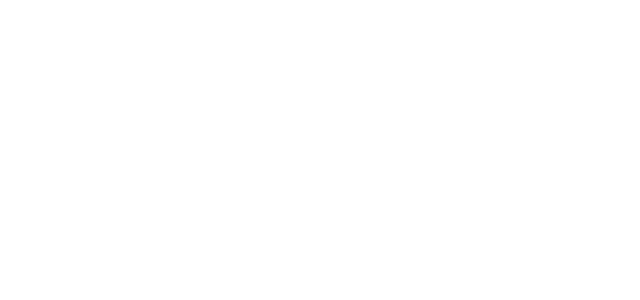
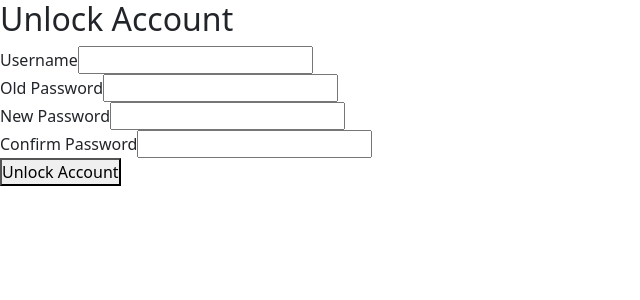
Before and after one commit to ArunKumar237/HIS-project, a React (Vite) app in the folder frontend/: page /unlock in a window 1280 px wide. Before the commit this address had no page. Shown: the top 300 px of the page, without its empty margins (0-640 px from the left). Built offline with nearby package versions, Linux system fonts and the light colour scheme.

Commit message:
authentication completed with frontend(only functionality)

```diff
--- a/frontend/eslint.config.js
+++ b/frontend/eslint.config.js
@@ -33,6 +33,6 @@ export default [
         'warn',
         { allowConstantExport: true },
       ],
-    },
+    }
   },
 ]
--- a/frontend/package.json
+++ b/frontend/package.json
@@ -12,6 +12,7 @@
   "dependencies": {
     "axios": "^1.7.7",
     "bootstrap": "^5.3.3",
+    "jose": "^5.8.0",
     "react": "^18.3.1",
     "react-bootstrap": "^2.10.4",
     "react-dom": "^18.3.1",
--- /dev/null
+++ b/frontend/src/App.css
@@ -0,0 +1,10 @@
+*{
+    margin: 0;
+    padding: 0;
+    box-sizing: border-box;
+}
+
+html,body{
+    width: 100%;
+    height: 100%;
+}
--- a/frontend/src/App.jsx
+++ b/frontend/src/App.jsx
@@ -1,8 +1,13 @@
-import { useState } from 'react'
+// import { useState } from 'react'
 import { BrowserRouter, Routes, Route } from "react-router-dom";
 import Login from './components/auth/Login'
 import Navbar from './components/navbar/Navbar';
 import Cases from './components/data_col/Cases';
+import Dashboard from './components/dashboard/Dashboard';
+import Unlock from './components/auth/Unlock';
+import Forget from "./components/auth/Forget";
+import './App.css'
+import Reset from "./components/auth/Reset";
 function App() {
   return (
     <>
@@ -11,6 +16,10 @@ function App() {
           <Route path="/" element={<Navbar />}></Route>
           <Route path="/login" element={<Login />}></Route>
           <Route path="/cases" element={<Cases />}></Route>
+          <Route path="/dashboard" element={<Dashboard />}></Route>
+          <Route path="/unlock" element={<Unlock />}></Route>
+          <Route path="/forgot" element={<Forget />}></Route>
+          <Route path="/reset" element={<Reset />}></Route>
         </Routes>
       </BrowserRouter>
     </>
--- /dev/null
+++ b/frontend/src/components/auth/Forget.jsx
@@ -0,0 +1,57 @@
+import React from 'react'
+import { useNavigate } from 'react-router-dom';
+import { useState } from 'react';
+import axios from 'axios'
+
+const Forget = () => {
+    const navigate = useNavigate();
+    const [formData, setFormData] = useState({
+        email: ''
+    });
+    const [error, setError] = useState('');
+    const [message, setMessage] = useState('');
+
+    const handleChange = (e) => {
+        const { name, value } = e.target;
+        setFormData({
+            ...formData,
+            [name]: value,
+        });
+    };
+
+    const handleSubmit = async (e) => {
+        e.preventDefault();
+
+        const { email } = formData;
+        try {
+            const response = await axios.post('http://127.0.0.1:8000/api/user/change-password/', { email });
+            setMessage('Form submitted successfully, reset password sent to your registered mail');
+        } catch (error) {
+            setError('Error submitting form:', error);
+        }
+    };
+
+    return (
+        <div>
+            <h2>Get reset link</h2>
+            <form onSubmit={handleSubmit}>
+                <div>
+                    <label htmlFor="email">Email</label>
+                    <input
+                        type="text"
+                        id="email"
+                        value={formData.email}
+                        onChange={handleChange}
+                        name="email"
+                        required
+                    />
+                </div>
+                {error && <div>{error}</div>}
+                <button type="submit">Create link</button>
+                {message && <p>{message}</p>}
+            </form>
+        </div>
+    )
+}
+
+export default Forget
--- a/frontend/src/components/auth/Login.jsx
+++ b/frontend/src/components/auth/Login.jsx
@@ -1,53 +1,78 @@
-import React, { useState } from 'react';
-import { useNavigate } from 'react-router-dom';
+import { useState } from 'react'
 import axios from 'axios';
+import { useNavigate, Link } from 'react-router-dom';
+import { decodeJwt } from 'jose';
 
-function LoginForm() {
+
+// Usage in a component
+const Login = () => {
     const [username, setUsername] = useState('');
     const [password, setPassword] = useState('');
     const [error, setError] = useState('');
-    const navigate = useNavigate();
+    const navigate = useNavigate()
 
-    const handleSubmit = async (event) => {
-        event.preventDefault();
-        console.log(event.target.username.value, event.target.password.value)
-        console.log(username, password)
+    const loginUser = async (username, password) => {
         try {
-            const response = await axios.post('http://localhost:8000/api/token/', {
-                username,
-                password
-            });
-            localStorage.setItem('access_token', response.data.access);
-            localStorage.setItem('refresh_token', response.data.refresh);
-            // Redirect or update UI after successful login
-            navigate('/cases')
+            const response = await axios.post('http://127.0.0.1:8000/api/token/', username, password);
+            const { access, refresh } = response.data;
+
+            const redirect_to_unlock = decodeJwt(access).redirect_to_unlock
+            console.log('redirect:', redirect_to_unlock)
+
+            localStorage.setItem('access_token', access);
+            localStorage.setItem('refresh_token', refresh);
+
+            if (redirect_to_unlock) {
+                // Redirect to unlock page if the flag is true
+                navigate('/unlock');
+            } else {
+                // Redirect to the default page
+                navigate('/dashboard');
+            }
         } catch (error) {
-            setError('Login failed. Please check your credentials.');
+            setError('Error logging in:', error);
         }
     };
 
+    const handleSubmit = (e) => {
+        e.preventDefault();
+        loginUser({ username, password });
+    };
+
     return (
+        <div>
+            <h2>Login</h2>
             <form onSubmit={handleSubmit}>
+                <div>
+                    <label htmlFor="username">Username</label>
                     <input
                         type="text"
+                        id="username"
                         value={username}
                         onChange={(e) => setUsername(e.target.value)}
-                placeholder="Username"
                         name='username'
                         required
                     />
+                </div>
+                <div>
+                    <label htmlFor="password">Password</label>
                     <input
                         type="password"
+                        id="password"
                         value={password}
                         onChange={(e) => setPassword(e.target.value)}
-                placeholder="Password"
                         name='password'
                         required
                     />
+                </div>
+                <div>
+                    <Link to={'/forgot'}>Forgot password</Link>
+                </div>
+                {error && <div>{error}</div>}
                 <button type="submit">Login</button>
-            {error && <p>{error}</p>}
             </form>
+        </div>
     );
-}
+};
 
-export default LoginForm;
+export default Login
--- /dev/null
+++ b/frontend/src/components/auth/Reset.jsx
@@ -0,0 +1,71 @@
+import React, { useState, useEffect } from 'react';
+import axios from 'axios';
+import { useLocation, useNavigate } from 'react-router-dom';
+
+const useQuery = () => {
+    return new URLSearchParams(useLocation().search);
+};
+
+const Reset = () => {
+    const query = useQuery();
+    const token = query.get('token');
+    const uid = query.get('uid');
+    const [newPassword, setNewPassword] = useState('');
+    const [confirmPassword, setConfirmPassword] = useState('');
+    const [error, setError] = useState('');
+    const [success, setSuccess] = useState('');
+    const navigate = useNavigate();
+
+    const handleSubmit = (e) => {
+        e.preventDefault();
+
+        if (newPassword !== confirmPassword) {
+            setError('Passwords do not match');
+            return;
+        }
+
+        axios.post('http://127.0.0.1:8000/api/user/reset-password/', { password: newPassword }, { params: { token: token, uid: uid } })
+            .then(response => {
+                setSuccess('Password has been reset successfully!');
+                navigate('/login'); // Redirect to login page
+            })
+            .catch(error => {
+                setError('Error resetting password');
+            });
+    };
+
+    return (
+        <div>
+            <h2>Reset Password</h2>
+            <form onSubmit={handleSubmit}>
+                <div>
+                    <label htmlFor="newPassword">New Password</label>
+                    <input
+                        type="password"
+                        id="newPassword"
+                        name="newPassword"
+                        value={newPassword}
+                        onChange={(e) => setNewPassword(e.target.value)}
+                        required
+                    />
+                </div>
+                <div>
+                    <label htmlFor="confirmPassword">Confirm Password</label>
+                    <input
+                        type="password"
+                        id="confirmPassword"
+                        name="confirmPassword"
+                        value={confirmPassword}
+                        onChange={(e) => setConfirmPassword(e.target.value)}
+                        required
+                    />
+                </div>
+                {error && <div>{error}</div>}
+                {success && <div>{success}</div>}
+                <button type="submit">Reset Password</button>
+            </form>
+        </div>
+    );
+};
+
+export default Reset;
--- /dev/null
+++ b/frontend/src/components/auth/Unlock.jsx
@@ -0,0 +1,103 @@
+import { useState } from 'react';
+import axios from 'axios';
+import { useNavigate } from 'react-router-dom';
+
+const Unlock = () => {
+    const navigate = useNavigate();
+    const [formData, setFormData] = useState({
+        username: '',
+        password: '',
+        new_password: '',
+        confirm_password: '',
+    });
+    const [error, setError] = useState('');
+
+    const handleChange = (e) => {
+        const { name, value } = e.target;
+        setFormData({
+            ...formData,
+            [name]: value,
+        });
+    };
+
+    const handleSubmit = async (e) => {
+        e.preventDefault();
+
+        const { username, password, new_password, confirm_password } = formData;
+
+        if (new_password !== confirm_password) {
+            setError('New password and confirm password do not match');
+            return;
+        }
+
+        console.log('---->', username, password, new_password)
+
+        try {
+            const response = await axios.post('http://127.0.0.1:8000/api/user/unlock-account/', {
+                username,
+                password,
+                new_password,
+            });
+            console.log('Form submitted successfully:', response.data);
+            navigate('/login');
+        } catch (error) {
+            setError('Error submitting form:', error);
+        }
+    };
+
+    return (
+        <div>
+            <h2>Unlock Account</h2>
+            <form onSubmit={handleSubmit}>
+                <div>
+                    <label htmlFor="username">Username</label>
+                    <input
+                        type="text"
+                        id="username"
+                        value={formData.username}
+                        onChange={handleChange}
+                        name="username"
+                        required
+                    />
+                </div>
+                <div>
+                    <label htmlFor="password">Old Password</label>
+                    <input
+                        type="password"
+                        id="password"
+                        value={formData.password}
+                        onChange={handleChange}
+                        name="password"
+                        required
+                    />
+                </div>
+                <div>
+                    <label htmlFor="new_password">New Password</label>
+                    <input
+                        type="password" // Change to password type
+                        id="new_password"
+                        value={formData.new_password}
+                        onChange={handleChange}
+                        name="new_password"
+                        required
+                    />
+                </div>
+                <div>
+                    <label htmlFor="confirm_password">Confirm Password</label>
+                    <input
+                        type="password"
+                        id="confirm_password"
+                        value={formData.error} // typo - should be formData.confirm_password
+                        onChange={handleChange}
+                        name="confirm_password"
+                        required
+                    />
+                </div>
+                {error && <div>{error}</div>}
+                <button type="submit">Unlock Account</button>
+            </form>
+        </div>
+    );
+};
+
+export default Unlock;
--- /dev/null
+++ b/frontend/src/components/dashboard/Dashboard.jsx
@@ -0,0 +1,9 @@
+// import React from 'react'
+
+const Dashboard = () => {
+    return (
+        <div>Dashboard</div>
+    )
+}
+
+export default Dashboard
--- a/frontend/src/components/data_col/Cases.jsx
+++ b/frontend/src/components/data_col/Cases.jsx
@@ -1,4 +1,4 @@
-import React from 'react'
+// import React from 'react'
 import axios from '../../axios';
 import { useState, useEffect } from 'react';
 
```
Also changed, not shown: frontend/src/components/navbar/Navbar.jsx (+5 -2 lines), 1 other file (tests, documents, lock files or other folders). Lines whose indentation alone changed are shown as unchanged.
